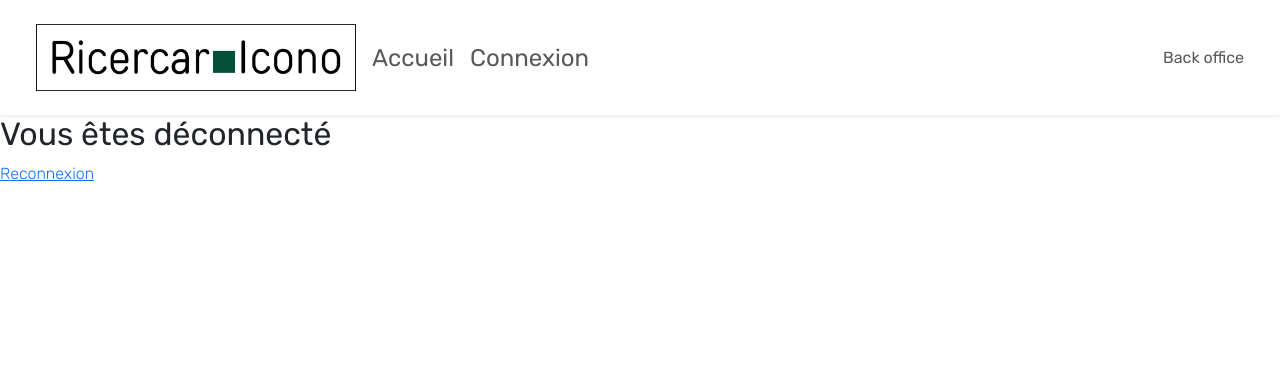
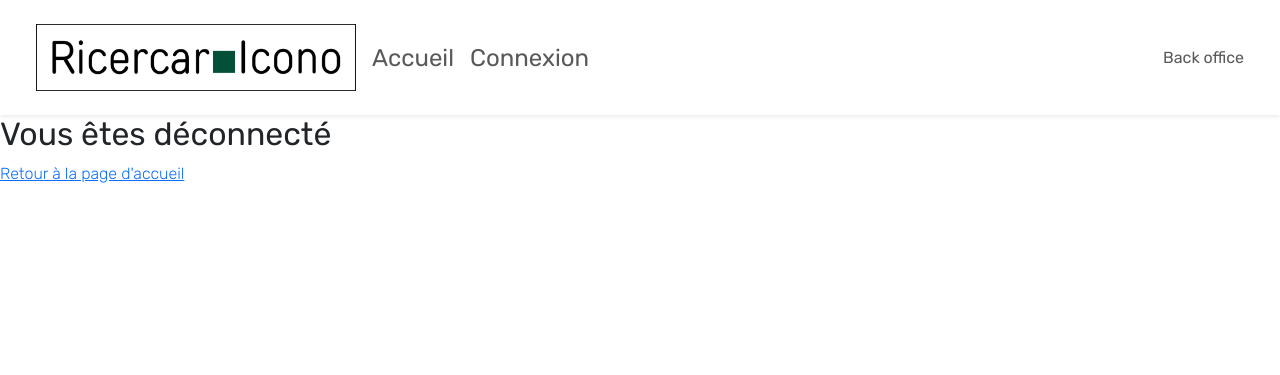
Before and after one commit to gaetanbrasseur/ICONO, a Django app: template projet_ricercar/bdd_icono/templates/bdd_icono/logout.html in a window 1280 px wide. Shown: the top 375 px of the page. Run offline with Django 3.2, Linux system fonts and the light colour scheme; the template is opened without the code that fills it, so the values that code supplies are empty; some libraries are stand-ins or nearby versions.

Commit message:
ajout deconnexion

```diff
--- a/projet_ricercar/bdd_icono/templates/bdd_icono/logout.html
+++ b/projet_ricercar/bdd_icono/templates/bdd_icono/logout.html
@@ -1,7 +1,6 @@
 {% extends "bdd_icono/base.html" %}
-{% load crispy_forms_tags %}
 
 {% block contenu %}
     <h2>Vous êtes déconnecté</h2>
-    <a href="{% url 'login' %}">Reconnexion</a>
+    <a href="{% url 'home' %}">Retour à la page d'accueil</a>
 {% endblock %}
```
